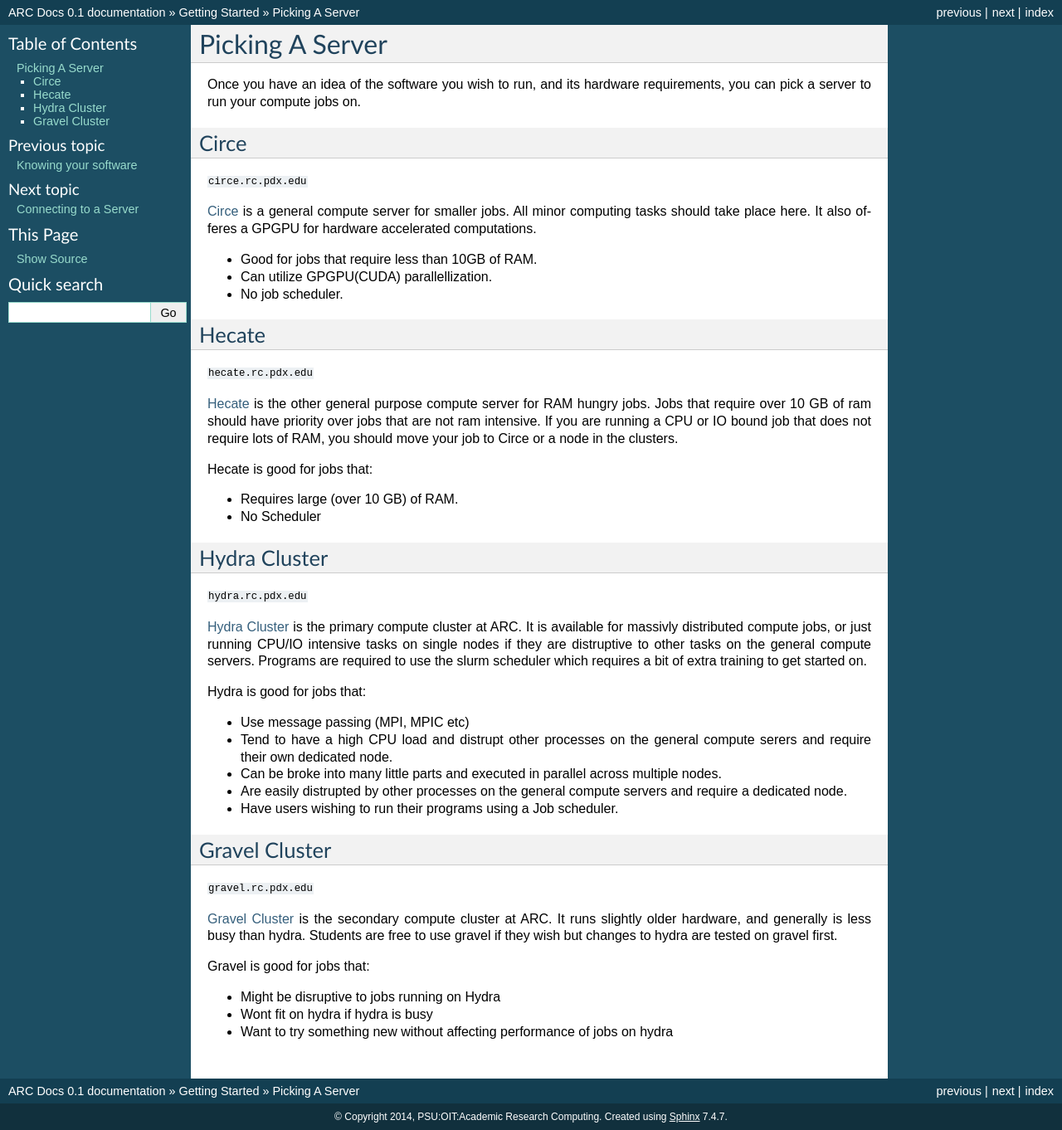
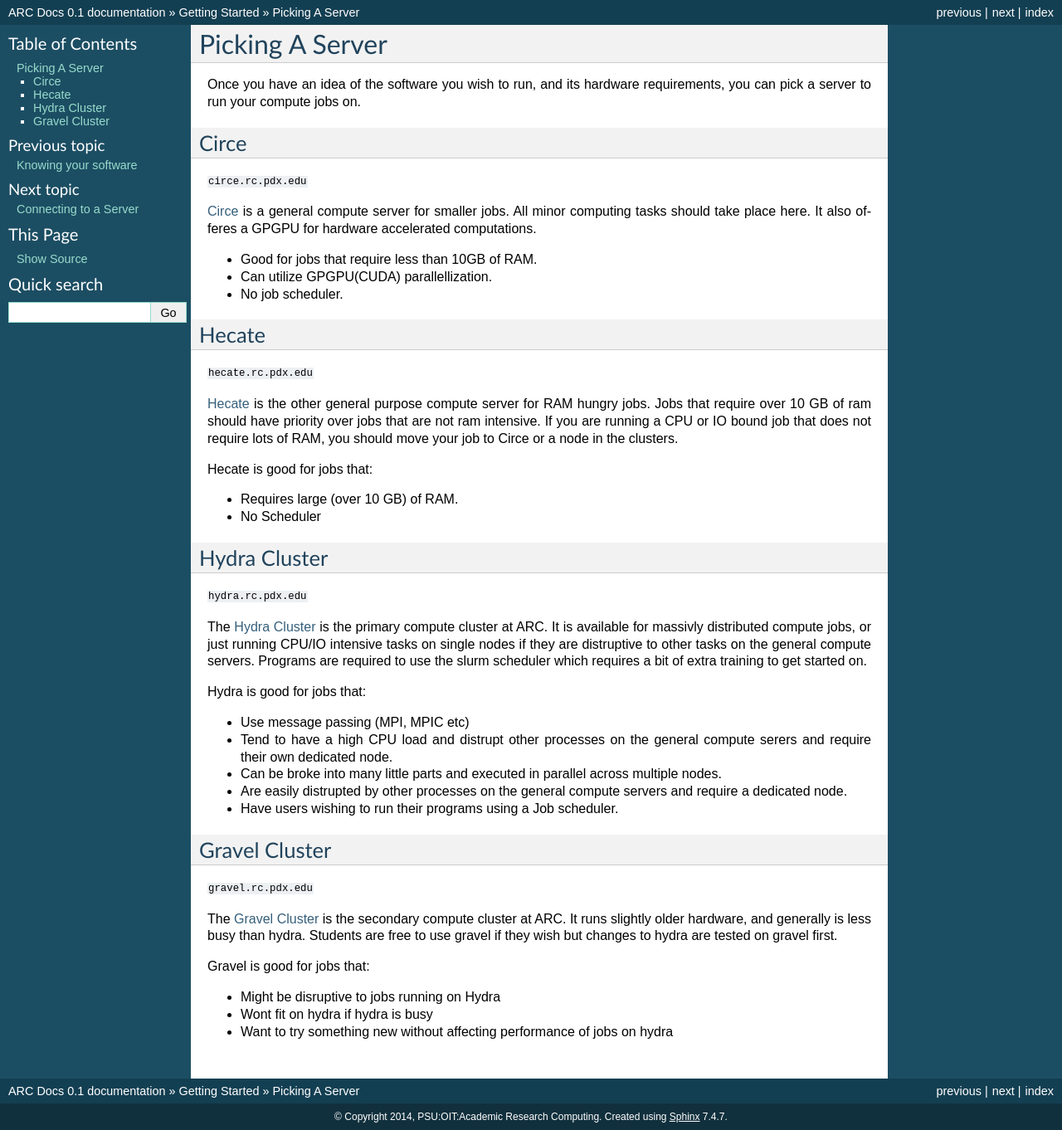
Before and after one commit to PSU-Research-Computing/psurc-docs, a Sphinx documentation site: the page built from source/getting_started/pick_a_server.rst, in a window 1280 px wide. Shown: the whole page at 83% size. Built offline with Sphinx 7.4.7, drawn with Linux system fonts in a browser that asks for light colours.

Commit message:
Grammer fix

```diff
--- a/source/getting_started/pick_a_server.rst
+++ b/source/getting_started/pick_a_server.rst
@@ -35,7 +35,7 @@ Hydra Cluster
 
 ``hydra.rc.pdx.edu``
 
-:ref:`hydra` is the primary compute cluster at ARC.  It is available for massivly distributed compute jobs, or just running CPU/IO intensive tasks on single nodes if they are distruptive to other tasks on the general compute servers.  Programs are required to use the :ref:`slurm` scheduler which requires a bit of extra training to get started on.
+The :ref:`hydra_cluster` is the primary compute cluster at ARC.  It is available for massivly distributed compute jobs, or just running CPU/IO intensive tasks on single nodes if they are distruptive to other tasks on the general compute servers.  Programs are required to use the :ref:`slurm` scheduler which requires a bit of extra training to get started on.
 
 Hydra is good for jobs that:
 
@@ -50,7 +50,7 @@ Gravel Cluster
 
 ``gravel.rc.pdx.edu``
 
-:ref:`gravel` is the secondary compute cluster at ARC.  It runs slightly older hardware, and generally is less busy than hydra.  Students are free to use gravel if they wish but changes to hydra are tested on gravel first.
+The :ref:`gravel_cluster` is the secondary compute cluster at ARC.  It runs slightly older hardware, and generally is less busy than hydra.  Students are free to use gravel if they wish but changes to hydra are tested on gravel first.
 
 Gravel is good for jobs that:
 
--- a/source/linux_clusters/gravel.rst
+++ b/source/linux_clusters/gravel.rst
@@ -1,4 +1,4 @@
-.. _gravel:
+.. _gravel_cluster:
 
 **************
 Gravel Cluster
--- a/source/linux_clusters/hydra.rst
+++ b/source/linux_clusters/hydra.rst
@@ -1,4 +1,4 @@
-.. _hydra:
+.. _hydra_cluster:
 
 
 *************
```
